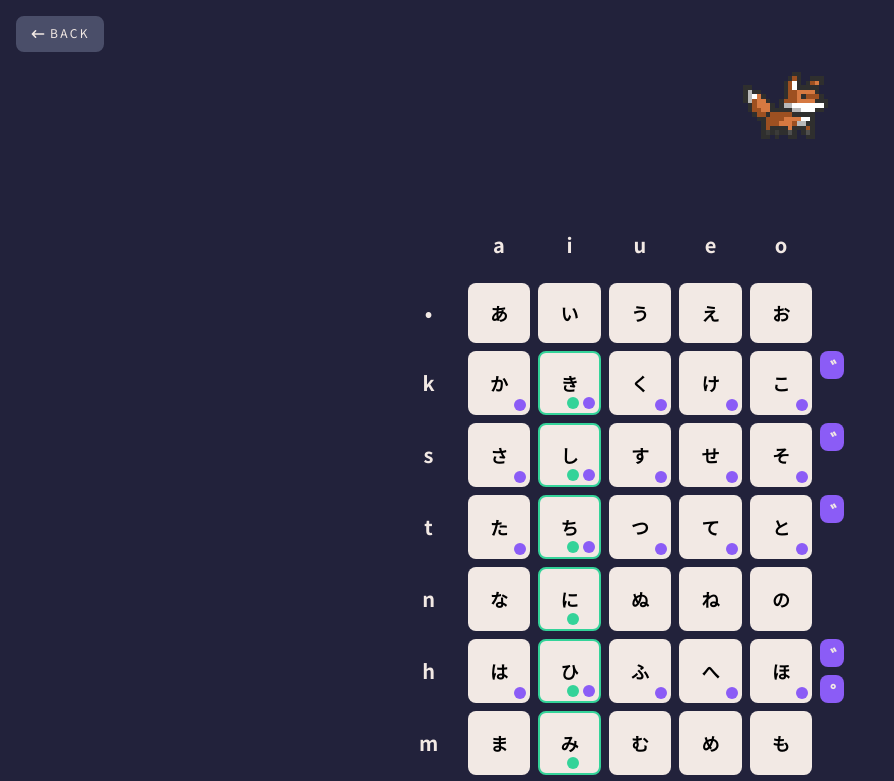
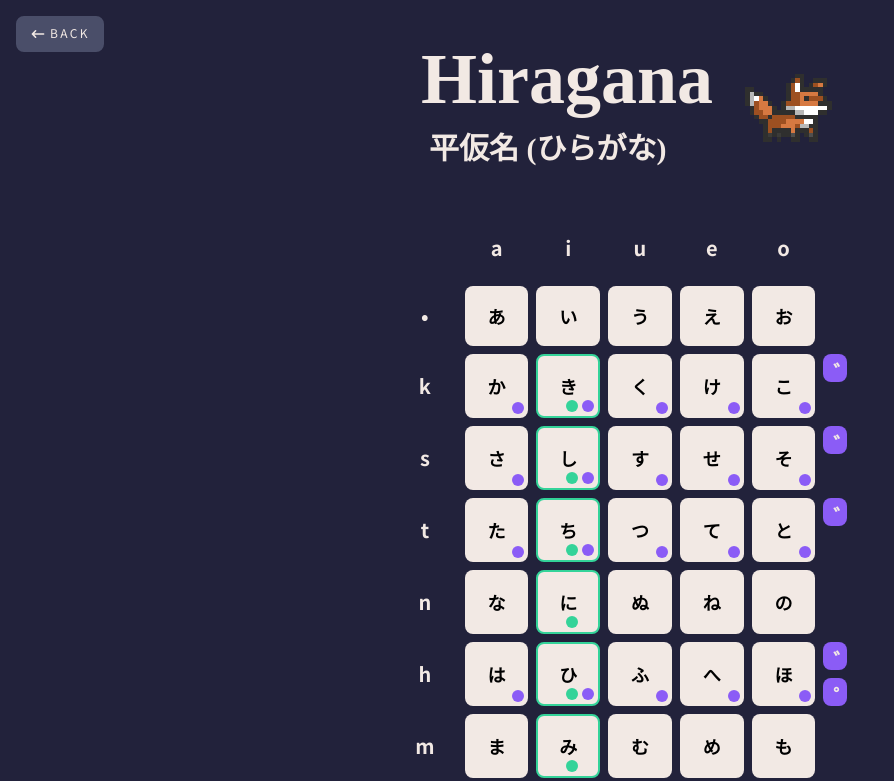
Before and after one commit to subparprogramming/the-quick-brown-fox, a Next.js app: page /hiragana in a window 1280 px wide. Shown: the top 781 px of the page, without its empty margins (0-894 px from the left). Built offline with nearby package versions, Linux system fonts and the light colour scheme; a web font is replaced by a local one.

Commit message:
move kana types to its own file

```diff
--- a/data/hiragana.ts
+++ b/data/hiragana.ts
@@ -1,23 +1,11 @@
-export type Kana = {
-  kana: string;
-  romaji: string;
-};
+import { Kana, GojuonGroup } from "./kana";
 
-export type HanDakuten = {
-  kana: Kana;
-  youon: [Kana, Kana, Kana] | null;
-};
+export const titleEnglish = "Hiragana";
+export const titleJapanese = "平仮名 (ひらがな)";
 
-export type Gojuon = {
-  kana: Kana;
-  youon: [Kana, Kana, Kana] | null;
-  dakuten: HanDakuten | null;
-  handakuten: HanDakuten | null;
-};
-
-export type GojuonGroup = {
-  leadConsonant: string | null;
-  kana: [Gojuon | null, Gojuon | null, Gojuon | null, Gojuon | null, Gojuon | null];
+export const n: Kana = {
+  kana: "ん",
+  romaji: "n",
 };
 
 export const gojuon: GojuonGroup[] = [
```
Also changed, not shown: data/kana.d.ts (added, +21 -0 lines).
